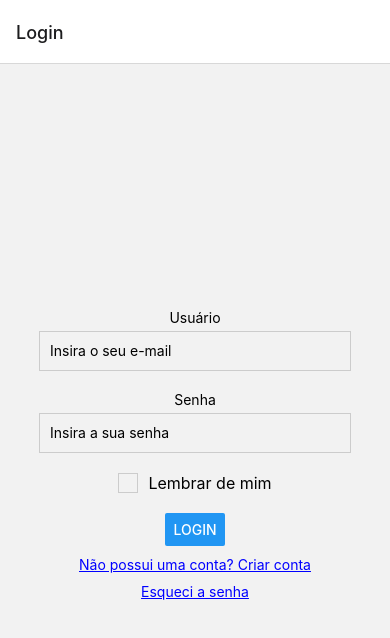
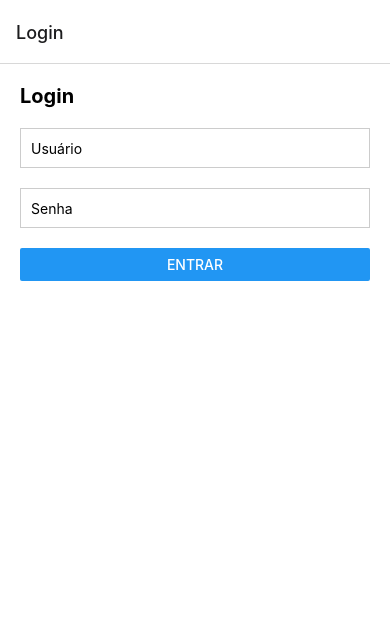
Before and after one commit to FBC-LTS/SISBDP, a React Native app: screen /Login in a window 390 px wide. Shown: the top 638 px of the page. Built offline with nearby package versions, Linux system fonts and the light colour scheme.

Commit message:
Tela login
Fix:  configurar o Axios para usar o token, para autenticação do usuário

```diff
--- a/package.json
+++ b/package.json
@@ -9,6 +9,7 @@
     "web": "expo start --web"
   },
   "dependencies": {
+    "@react-native-async-storage/async-storage": "^1.23.1",
     "@react-navigation/bottom-tabs": "^6.5.20",
     "@react-navigation/native": "^6.1.17",
     "@react-navigation/stack": "^6.3.29",
--- a/src/components/api.js
+++ b/src/components/api.js
@@ -1,7 +1,23 @@
 import axios from 'axios';
+import AsyncStorage from '@react-native-async-storage/async-storage';
 
 const api = axios.create({
-  baseURL: 'https://sisbdpapi-production.up.railway.app/',
+  baseURL: 'https://sisbdpapi-production.up.railway.app/', // Verifique se esta URL está correta
 });
 
+// Interceptor to add token to headers
+api.interceptors.request.use(
+  async (config) => {
+    const token = await AsyncStorage.getItem('authToken');
+    if (token) {
+      config.headers.Authorization = `Bearer ${token}`;
+    }
+    console.log('Request URL:', config.url); // Adicione este log para depuração
+    return config;
+  },
+  (error) => {
+    return Promise.reject(error);
+  }
+);
+
 export default api;
--- a/src/view/login.js
+++ b/src/view/login.js
@@ -1,138 +1,64 @@
 import React, { useState } from 'react';
-import { View, Text, TextInput, Button, StyleSheet, TouchableOpacity } from 'react-native';
-import { useNavigation } from '@react-navigation/native';
+import { View, Text, TextInput, Button, StyleSheet, Alert } from 'react-native';
+import AsyncStorage from '@react-native-async-storage/async-storage';
+import api from '../components/api';
 
-
-const Login = () => {
+const Login = ({ navigation }) => {
   const [username, setUsername] = useState('');
   const [password, setPassword] = useState('');
-  const [rememberMe, setRememberMe] = useState(false);
-  const [emailError, setEmailError] = useState('');
-  const [passwordError, setPasswordError] = useState('');
 
-  const navigation = useNavigation();
+  const handleLogin = async () => {
+    try {
+      const token = 'eyJhbGciOiJIUzI1NiIsInR5cCI6IkpXVCJ9.eyJ1c3VhcmlvIjoic2FtdWVsIiwiZXhwIjoxNzE5NDA2NDc5fQ.00bdtvCiA6Gx69sPOAU6w5rPCfkgI6cQW4fkg5qVmoA';
+      await AsyncStorage.setItem('authToken', token);
+      api.defaults.headers.common['Authorization'] = `Bearer ${token}`;
 
-
-  const handleLogin = () => {
-  // Expressão regular para validar o formato do e-mail
-  const emailRegex = /^[^\s@]+@[^\s@]+\.[^\s@]+$/;
-  // Expressão regular para validar a senha (pelo menos 8 caracteres, incluindo letras maiúsculas, minúsculas e números)
-  const passwordRegex = /^(?=.*\d)(?=.*[a-z])(?=.*[A-Z]).{8,}$/;
-
-  // Verifica se o e-mail e a senha atendem aos critérios
-  if (!emailRegex.test(username)) {
-    console.log('Por favor, insira um e-mail válido.');
-    return;
-  } else{
-    setEmailError('');
-  }
-
-  if (!passwordRegex.test(password)) {
-    console.log('A senha deve conter pelo menos 8 caracteres, incluindo pelo menos uma letra minúscula, uma letra maiúscula e um número.');
-    return;
-  } else{
-    setPasswordError('');
-  }
-
-  const loginSucess = true;
-
-  if (loginSucess) {
-    console.log('Login realizado com sucesso!');
-    // Redireciona para a tela Home
-    navigation.navigate('Home');
-  } else {
-    console.log('Falha no login. Verifique as credenciais e tente novamente.');
-  }
-};
-
-
-  const handleCreateAccount = () => {
-    // Lógica para criar uma nova conta
-    navigation.navigate('Registro');
-  };
-
-  const handleForgotPassword = () => {
-    // Lógica para redefinir a senha
-    navigation.navigate('EsqueciSenha');
-    console.log('Redirecionando para a página de redefinição de senha...');
+      Alert.alert('Sucesso', 'Login realizado com sucesso!');
+      navigation.navigate('Home');
+    } catch (error) {
+      console.error('Erro ao realizar login:', error);
+      Alert.alert('Erro', 'Erro ao realizar login. Verifique suas credenciais e tente novamente.');
+    }
   };
 
   return (
     <View style={styles.container}>
-      <Text style={styles.label}>Usuário</Text>
+      <Text style={styles.header}>Login</Text>
       <TextInput
         style={styles.input}
+        placeholder="Usuário"
+        value={username}
         onChangeText={setUsername}
-        value={username}
-        placeholder="Insira o seu e-mail"
       />
-      {emailError ? <Text style={{ color: 'red' }}>{emailError}</Text> : null}
-      <Text style={styles.label}>Senha</Text>
       <TextInput
         style={styles.input}
+        placeholder="Senha"
+        value={password}
         onChangeText={setPassword}
-        value={password}
-        secureTextEntry={true}
-        placeholder="Insira a sua senha"
+        secureTextEntry
       />
-      {passwordError ? <Text style={{ color: 'red' }}>{passwordError}</Text> : null}
-      <View style={styles.rememberMeContainer}>
-        <TouchableOpacity onPress={() => setRememberMe(!rememberMe)}>
-          <View style={[styles.checkbox, rememberMe && styles.checked]} />
-        </TouchableOpacity>
-        <Text style={styles.rememberMeLabel}>Lembrar de mim</Text>
-      </View>
-      <Button title="Login" onPress={handleLogin} />
-      <TouchableOpacity onPress={handleCreateAccount}>
-        <Text style={styles.link}>Não possui uma conta? Criar conta</Text>
-      </TouchableOpacity>
-      <TouchableOpacity onPress={handleForgotPassword}>
-        <Text style={styles.link}>Esqueci a senha</Text>
-      </TouchableOpacity>
+      <Button title="Entrar" onPress={handleLogin} />
     </View>
   );
-
 };
 
 const styles = StyleSheet.create({
   container: {
     flex: 1,
-    justifyContent: 'center',
-    alignItems: 'center',
+    padding: 20,
+    backgroundColor: '#fff',
   },
-  label: {
-    marginBottom: 5,
+  header: {
+    fontSize: 20,
+    fontWeight: 'bold',
+    marginBottom: 20,
   },
   input: {
-    width: '80%',
     height: 40,
+    borderColor: '#ccc',
     borderWidth: 1,
-    borderColor: '#ccc',
     marginBottom: 20,
-    paddingLeft: 10,
-  },
-  rememberMeContainer: {
-    flexDirection: 'row',
-    alignItems: 'center',
-    marginBottom: 20,
-  },
-  checkbox: {
-    width: 20,
-    height: 20,
-    borderWidth: 1,
-    borderColor: '#ccc',
-    marginRight: 10,
-  },
-  checked: {
-    backgroundColor: 'blue', // Altere para a cor desejada
-  },
-  rememberMeLabel: {
-    fontSize: 16,
-  },
-  link: {
-    marginTop: 10,
-    color: 'blue', // Altere para a cor desejada
-    textDecorationLine: 'underline',
+    paddingHorizontal: 10,
   },
 });
 
```
Also changed, not shown: 1 other file (tests, documents, lock files or other folders).
